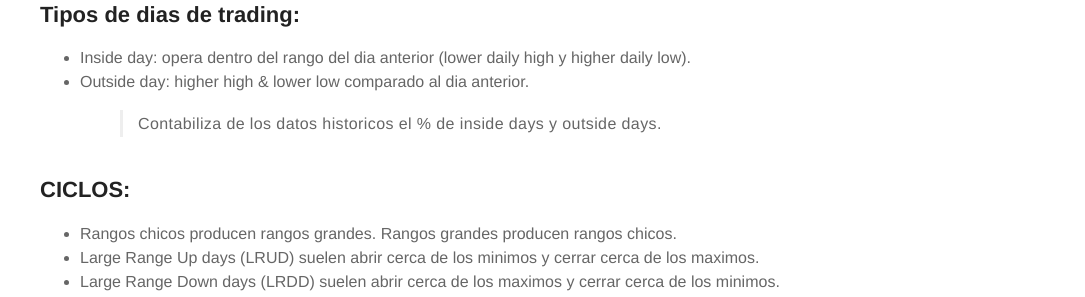
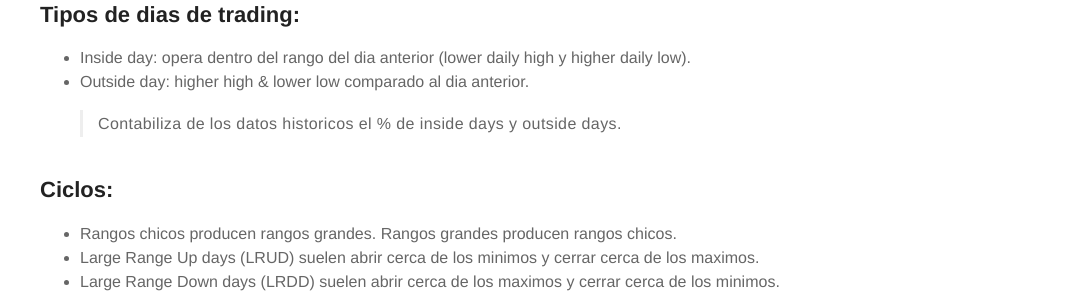
Before and after one commit to davidleonelhong/davidleonelhong.github.io, a Jekyll site: the page built from _posts/2018-09-19-Long Term-Secrets-to-Short Term-Trading.md, in a window 1280 px wide. Shown: the part 681-978 px from the top of the page, without its empty margins (195-1280 px from the left). Built offline with Jekyll 4.4.1, drawn with Linux system fonts in a browser that asks for light colours; a script that is not in the unit is left out.

```diff
--- a/_posts/2018-09-19-Long Term-Secrets-to-Short Term-Trading.md
+++ b/_posts/2018-09-19-Long Term-Secrets-to-Short Term-Trading.md
@@ -26,9 +26,10 @@ description: Resumen del libro
 ## Tipos de dias de trading:
 * Inside day: opera dentro del rango del dia anterior (lower daily high y higher daily low).
 * Outside day: higher high & lower low comparado al dia anterior.
+
 > Contabiliza de los datos historicos el % de inside days y outside days.
 
-## CICLOS:
+## Ciclos:
 * Rangos chicos producen rangos grandes. Rangos grandes producen rangos chicos.
 * Large Range Up days (LRUD) suelen abrir cerca de los minimos y cerrar cerca de los maximos.
 * Large Range Down days (LRDD) suelen abrir cerca de los maximos y cerrar cerca de los minimos.
```
